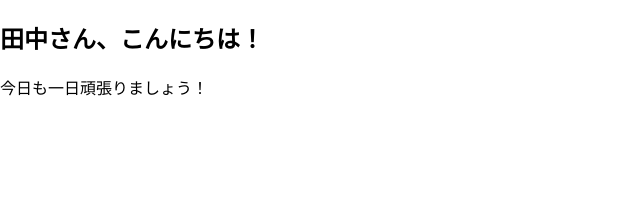
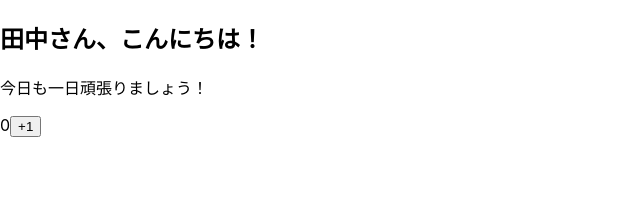
Before and after one commit to yutas123/ReactPractice, a React (Create React App) app: page / in a window 1280 px wide. Shown: the top 205 px of the page, without its empty margins (0-640 px from the left). Built offline with nearby package versions, Linux system fonts and the light colour scheme.

Commit message:
動かないことを確認

```diff
--- a/src/App.js
+++ b/src/App.js
@@ -1,5 +1,6 @@
 import React from 'react';
 import Greeting from './components/Greeting';
+import Counter from './components/Counter';
 
 // 親コンポーネント
 const App = () => {
@@ -9,6 +10,9 @@ const App = () => {
         name="田中"
         message="今日も一日頑張りましょう！"
       />
+      <div className="mt-4">
+        <Counter />
+      </div>
     </div>
   );
 };
--- /dev/null
+++ b/src/components/Counter.js
@@ -0,0 +1,17 @@
+import React from 'react';
+
+const Counter = () => {
+  let num = 0
+  const onClickButton = () => {
+    num +=1
+    console.log(num)
+  }
+  return (
+    <>
+      {num}
+      <button onClick={onClickButton}>+1</button>
+    </>
+  )
+}
+
+export default Counter;
```
